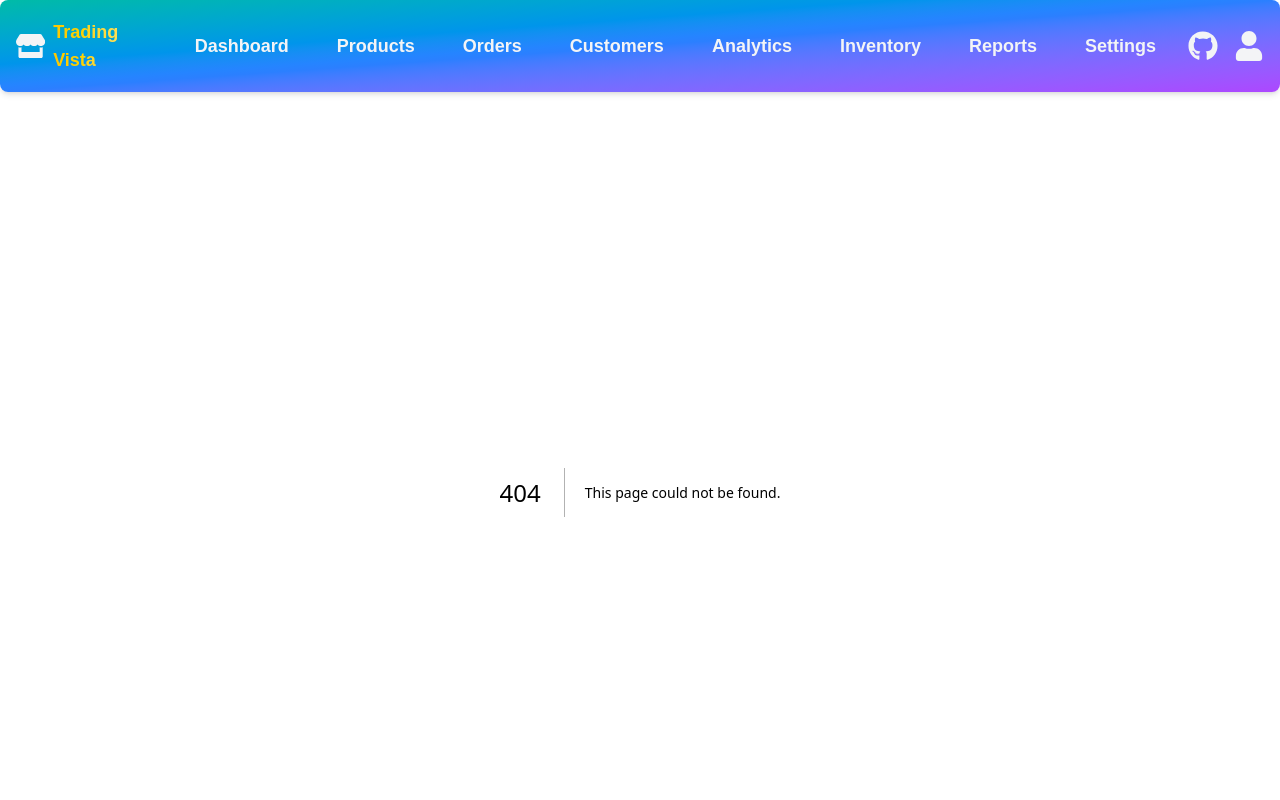
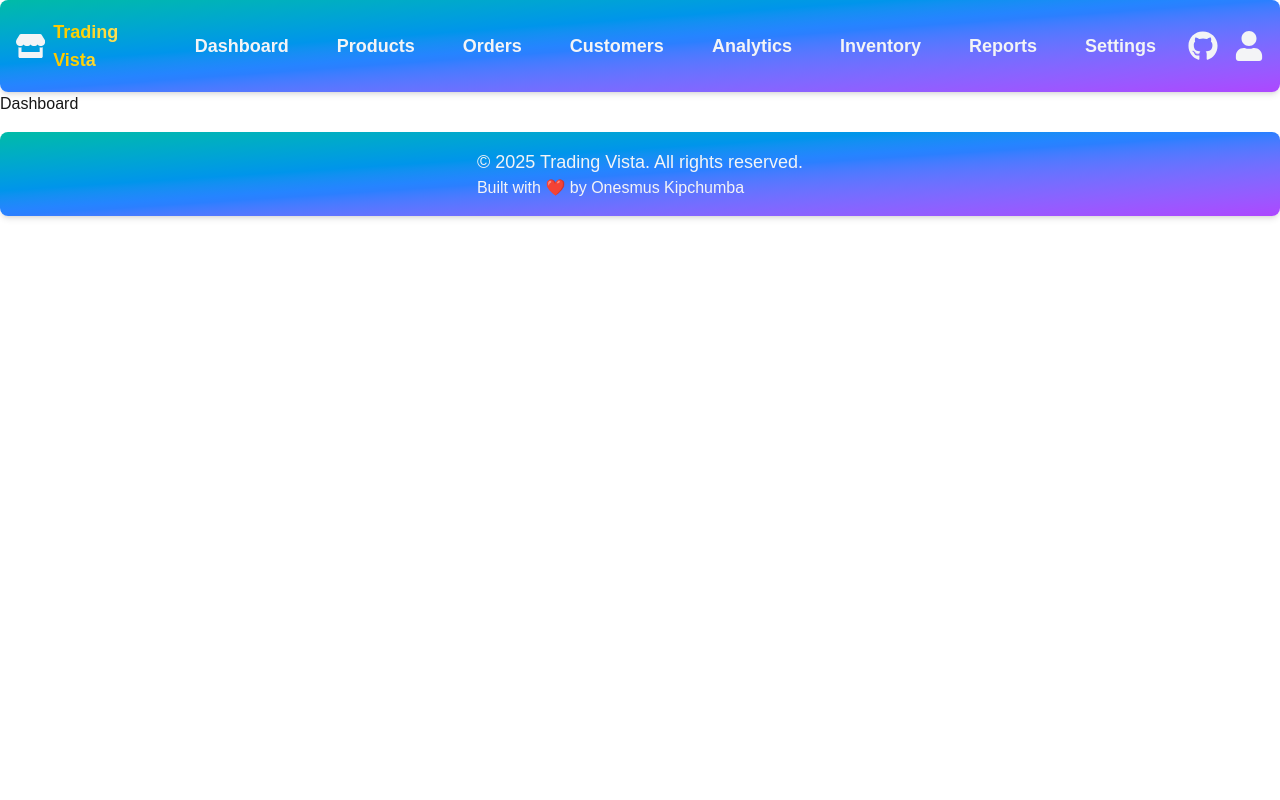
Before and after one commit to onesmuskipchumba0/trading-vista, a Next.js app: page /dashboard in a window 1280 px wide. Before the commit this address had no page. Shown: the top 800 px of the page. Built offline with nearby package versions, Linux system fonts and the light colour scheme.

Commit message:
add dashboard

```diff
--- /dev/null
+++ b/app/dashboard/page.tsx
@@ -0,0 +1,9 @@
+import React from 'react'
+
+export default function DashboardPage() {
+  return (
+    <div>
+      Dashboard
+    </div>
+  )
+}
```
